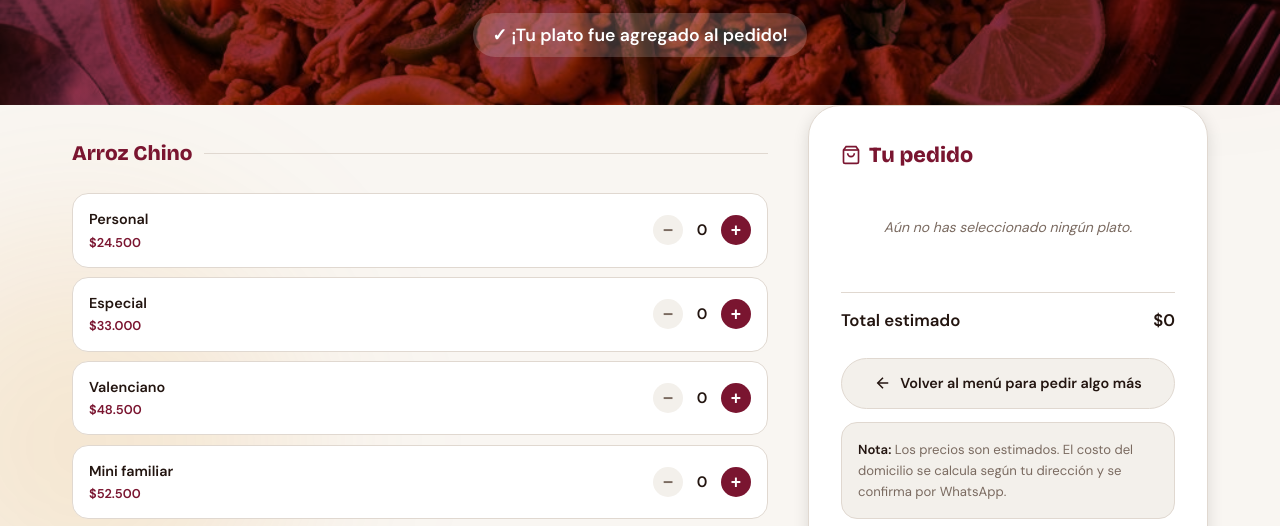
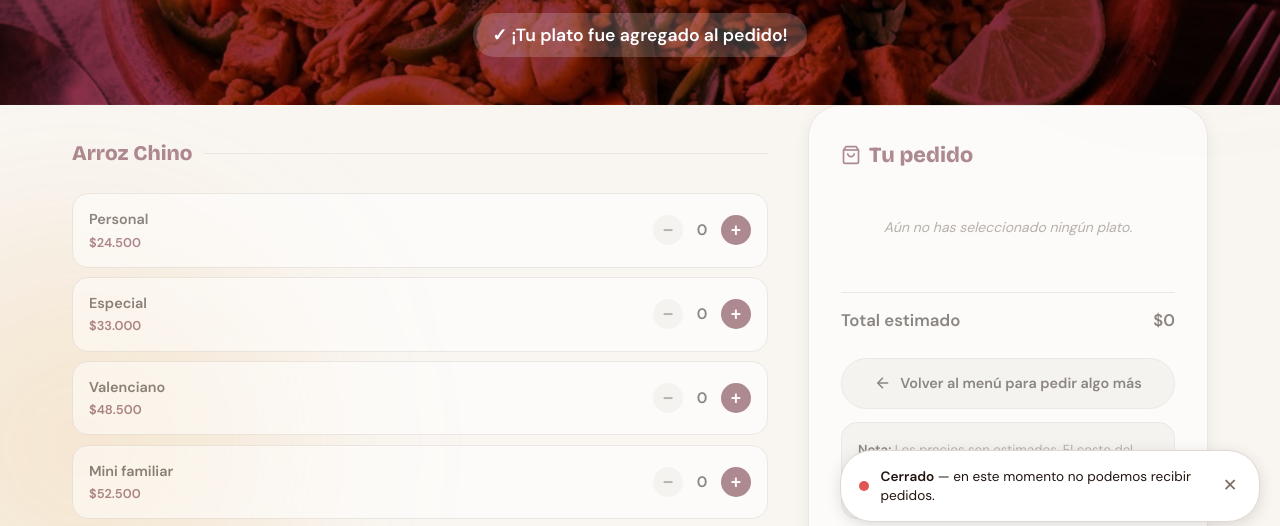
Before and after one commit to lm9831653-del/el-imperio-del-arroz-ss, a plain HTML site: page domicilio.html in a window 1280 px wide. Shown: the part 262-788 px from the top of the page. Drawn offline with nearby package versions, Linux system fonts and the light colour scheme.

Commit message:
Add notification for operating hours and block orders

```diff
--- a/domicilio.html
+++ b/domicilio.html
@@ -58,6 +58,20 @@
     /* NOTA */
     .nota-dom{background:var(--fondo-tarjeta);border:1px solid var(--borde);border-radius:var(--radio);padding:1rem;font-size:0.82rem;color:var(--texto-suave);line-height:1.6;margin-bottom:1.5rem;}
     .nota-dom strong{color:var(--texto);}
+
+    .cerrado-bloqueado{opacity:0.5;pointer-events:none;filter:grayscale(0.3);}
+
+    /* NOTIFICACIÓN DE HORARIO (estilo aviso de cookies) */
+    .toast-horario{position:fixed;left:1rem;right:1rem;bottom:1rem;margin:0 auto;max-width:420px;background:var(--blanco);border:1px solid var(--borde);border-radius:var(--radio-xl);box-shadow:var(--sombra-md);padding:1rem 1.1rem;display:flex;align-items:center;gap:0.75rem;z-index:999;transform:translateY(140%);transition:transform .35s ease;}
+    .toast-horario.mostrar{transform:translateY(0);}
+    .toast-horario__punto{flex-shrink:0;width:10px;height:10px;border-radius:50%;}
+    .toast-horario__punto--abierto{background:#3ecf6a;}
+    .toast-horario__punto--cerrado{background:#e05555;}
+    .toast-horario__texto{flex:1;font-size:0.85rem;color:var(--texto);line-height:1.4;}
+    .toast-horario__texto strong{font-weight:800;}
+    .toast-horario__cerrar{flex-shrink:0;background:none;border:none;cursor:pointer;color:var(--texto-suave);font-size:1.1rem;line-height:1;padding:0.25rem;}
+    .toast-horario__cerrar:hover{color:var(--texto);}
+    @media(min-width:640px){.toast-horario{left:auto;right:1.25rem;margin:0;}}
   </style>
 </head>
 <body>
@@ -94,6 +108,7 @@
   </div>
 
   <div class="contenedor">
+
     <div class="dom-layout">
 
       <!-- MENÚ SELECTOR -->
@@ -158,6 +173,12 @@
     </div>
   </div>
 </main>
+
+<div class="toast-horario" id="toast-horario">
+  <span class="toast-horario__punto" id="toast-horario-punto"></span>
+  <span class="toast-horario__texto" id="toast-horario-texto"></span>
+  <button type="button" class="toast-horario__cerrar" id="toast-horario-cerrar" aria-label="Cerrar aviso">✕</button>
+</div>
 
 <footer>
   <div class="contenedor">
@@ -407,6 +428,72 @@ document.getElementById('form-domicilio').addEventListener('submit', function(e)
   actualizarBadgeCarrito();
 });
 
+// =================== HORARIO DE ATENCIÓN ===================
+// Lunes a Sábado: 11:00 a.m. – 10:30 p.m. | Domingo: 12:00 p.m. – 10:30 p.m.
+function obtenerEstadoHorario() {
+  const ahoraBogota = new Date(new Date().toLocaleString('en-US', { timeZone: 'America/Bogota' }));
+  const dia = ahoraBogota.getDay(); // 0 = Domingo, 1-6 = Lunes a Sábado
+  const minutosAhora = ahoraBogota.getHours() * 60 + ahoraBogota.getMinutes();
+
+  const horaAperturaMin = (dia === 0) ? 12 * 60 : 11 * 60; // 12:00pm domingo, 11:00am resto
+  const horaCierreMin = 22 * 60 + 30; // 10:30pm todos los días
+
+  const abierto = minutosAhora >= horaAperturaMin && minutosAhora < horaCierreMin;
+
+  return { abierto };
+}
+
+function aplicarEstadoHorario() {
+  const { abierto } = obtenerEstadoHorario();
+
+  // Si está cerrado, se bloquea el pedido (contadores y botón de enviar)
+  if (!abierto) {
+    const panelPedido = document.querySelector('.panel-pedido');
+    const listaItems = document.getElementById('lista-items');
+    if (panelPedido) panelPedido.classList.add('cerrado-bloqueado');
+    if (listaItems) listaItems.classList.add('cerrado-bloqueado');
+
+    const btnEnviar = document.getElementById('btn-enviar');
+    if (btnEnviar) {
+      btnEnviar.disabled = true;
+      btnEnviar.textContent = 'Cerrado en este momento';
+    }
+  }
+
+  // Notificación tipo aviso de cookies: aparece una sola vez por sesión
+  if (!sessionStorage.getItem('avisoHorarioVisto')) {
+    const toast = document.getElementById('toast-horario');
+    const punto = document.getElementById('toast-horario-punto');
+    const texto = document.getElementById('toast-horario-texto');
+    if (toast && punto && texto) {
+      punto.classList.add(abierto ? 'toast-horario__punto--abierto' : 'toast-horario__punto--cerrado');
+      texto.innerHTML = abierto
+        ? '<strong>Abierto</strong> — puedes pedir a domicilio ahora mismo.'
+        : '<strong>Cerrado</strong> — en este momento no podemos recibir pedidos.';
+      setTimeout(() => toast.classList.add('mostrar'), 300);
+      sessionStorage.setItem('avisoHorarioVisto', '1');
+    }
+  }
+}
+
+const toastCerrarBtn = document.getElementById('toast-horario-cerrar');
+if (toastCerrarBtn) {
+  toastCerrarBtn.addEventListener('click', () => {
+    document.getElementById('toast-horario').classList.remove('mostrar');
+  });
+}
+
+// Bloqueo real: si de alguna forma se envía el formulario estando cerrado, se detiene el pedido
+document.getElementById('form-domicilio').addEventListener('submit', function(e) {
+  if (!obtenerEstadoHorario().abierto) {
+    e.preventDefault();
+    e.stopImmediatePropagation();
+    alert('En este momento estamos cerrados. Nuestro horario es Lunes a Sábado 11:00 a.m. – 10:30 p.m. y Domingo 12:00 p.m. – 10:30 p.m.');
+  }
+}, true);
+
+aplicarEstadoHorario();
+
 // Hamburguesa nav
 const btn = document.getElementById('btn-menu');
 const navMovil = document.getElementById('nav-movil');
```
